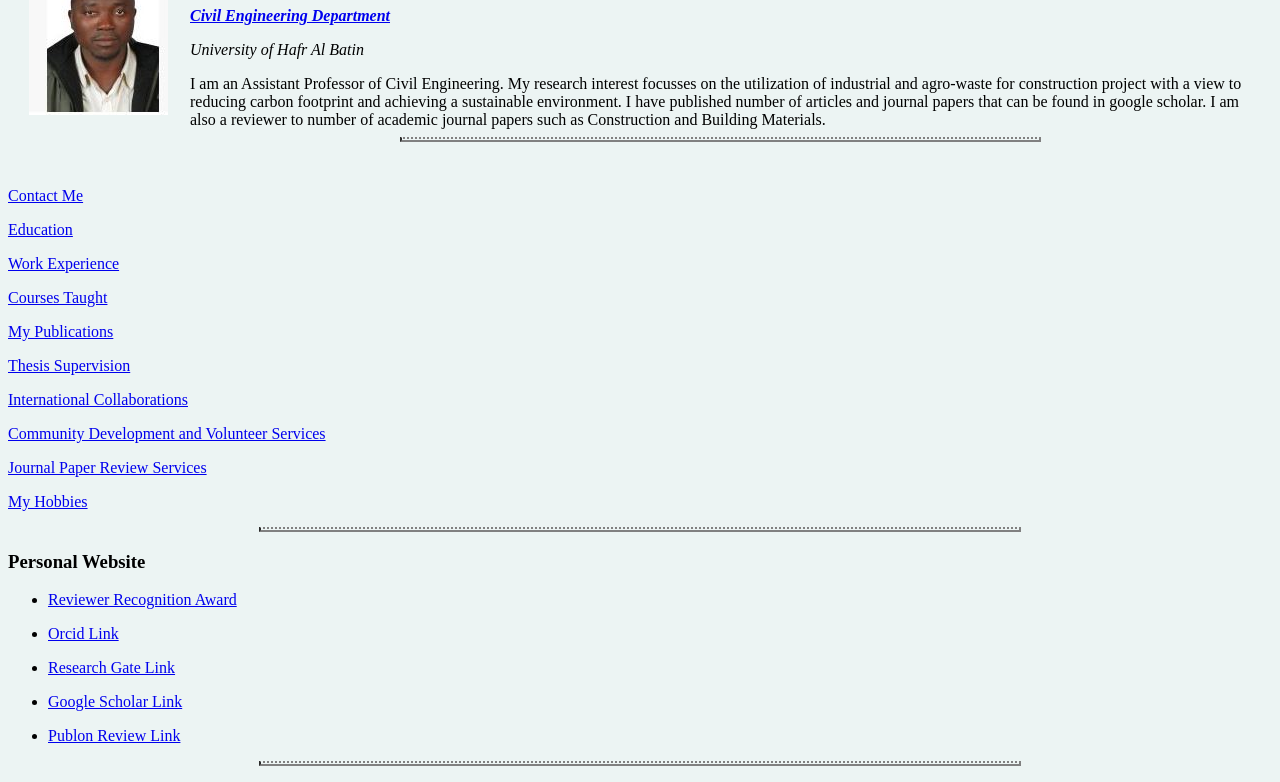
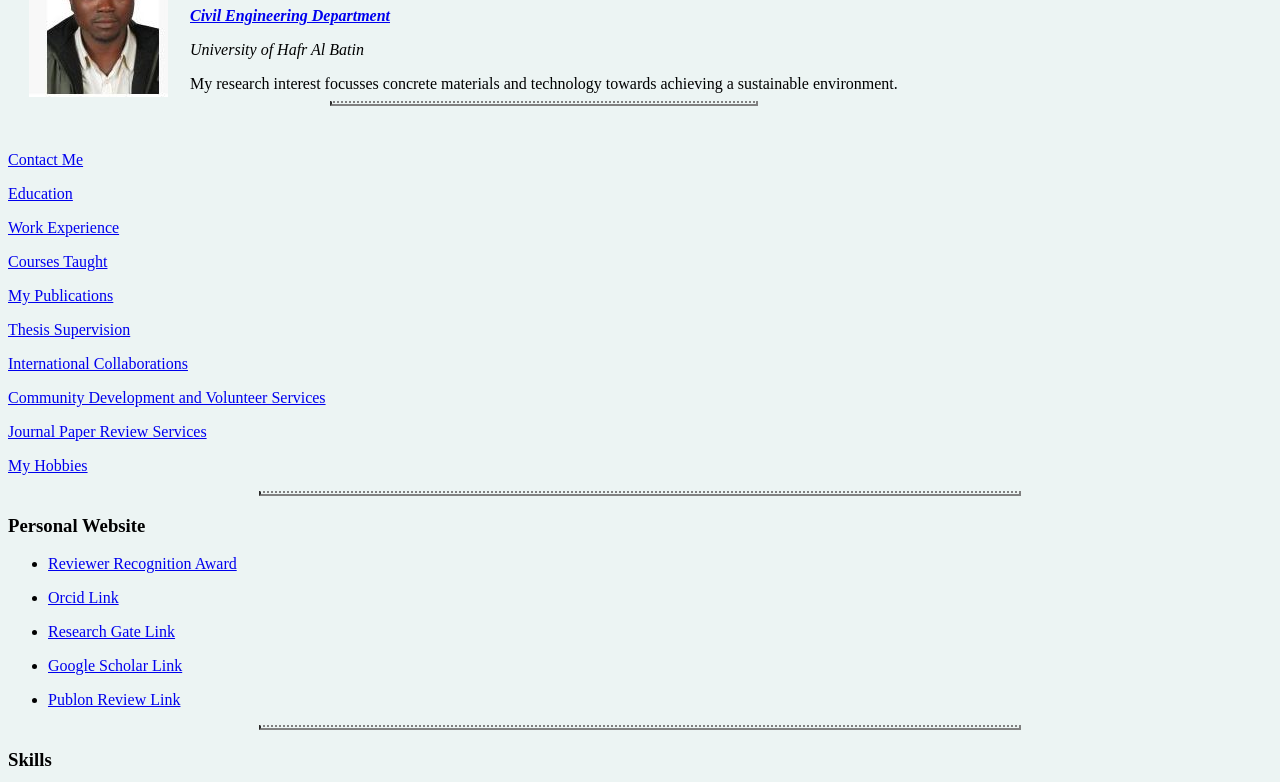
Before and after one commit to DrMorufYusuf/cv, a plain HTML site: page index.html in a window 1280 px wide. Shown: the part 102-884 px from the top of the page. Drawn offline with Linux system fonts and the light colour scheme.

Commit message:
Update index.html

```diff
--- a/index.html
+++ b/index.html
@@ -12,8 +12,7 @@
 <td><h1>Dr. Moruf O. Yusuf</h1>
 <p><em><strong><a href="https://www.uhb.edu.sa/en/Academics/Engineering/Departments/CivilEngineering/Pages/default.aspx">Civil Engineering Department</a></strong></em></p>
 <p><em>University of Hafr Al Batin</em></p>
-I am an Assistant Professor of Civil Engineering. My research interest focusses on the utilization of industrial and agro-waste for construction project with a view to reducing carbon footprint and achieving a sustainable environment. I have published number of articles and journal papers that can be found in google scholar. I am also a reviewer to number of academic journal papers such as Construction and Building Materials.
-<hr></td>
+ My research interest focusses concrete materials and technology towards achieving a sustainable environment.<hr></td>
 </tr>
   </table>
 <p><a href="Contact.html"> Contact Me</a>
```
